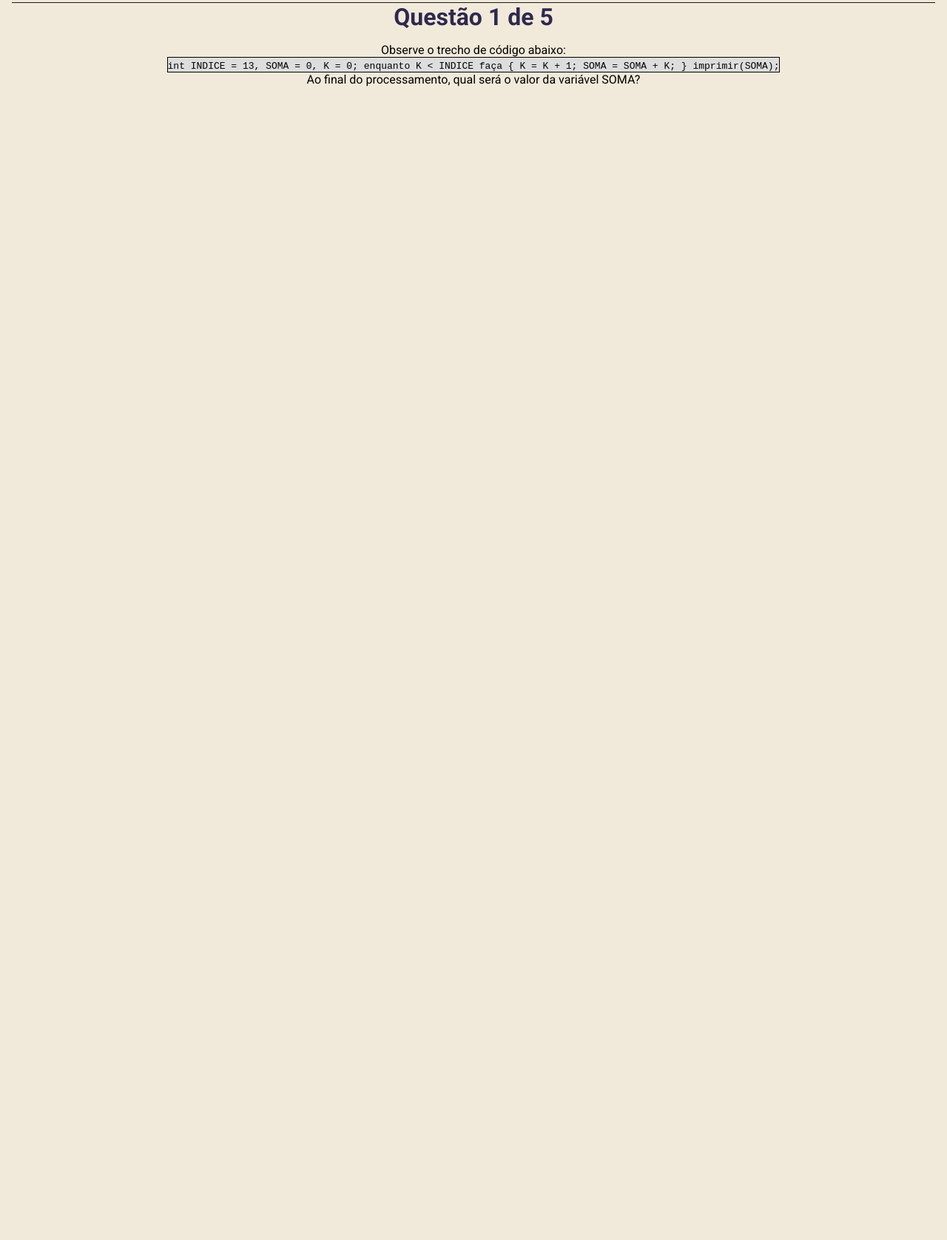
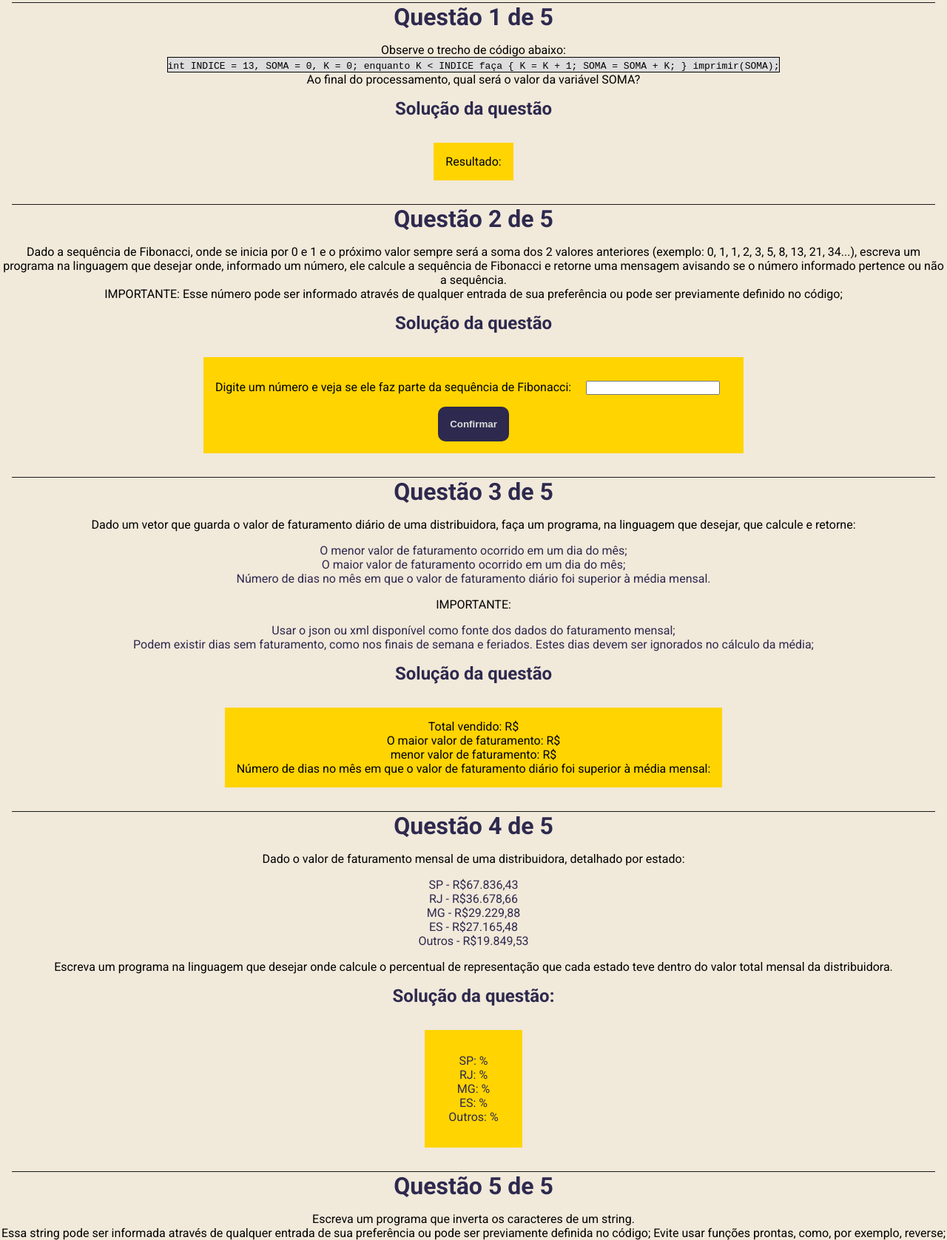
Before and after one commit to Pedroferreira23-code/Teste-target-Sistemas, a plain HTML site: page index.html in a window 1280 px wide. Shown: the part 13-1690 px from the top of the page at 74% size. Before the commit the page ends 800 px from the top, so only its background shows below. Drawn offline with Linux system fonts and the light colour scheme.

Commit message:
codigo final do teste target

```diff
--- a/index.html
+++ b/index.html
@@ -6,7 +6,7 @@
   <meta http-equiv="X-UA-Compatible" content="IE=edge">
   <meta name="viewport" content="width=device-width, initial-scale=1.0">
   <link rel="stylesheet" href="style.css">
-  <title>Teste Desenvolvedor - Target Sistemas</title>
+  <title>Teste-Target Sistemas</title>
 </head>
 
 <body>
@@ -25,8 +25,93 @@
   </div>
   <p>Ao final do processamento, qual será o valor da variável SOMA?</p>
   <!--SOLUÇÃO QUESTÃO 1-->
+  <h2>Solução da questão</h2>
+  <div id="solution">
+    <p>Resultado: <span id="sumResult"></span></p>
+  </div>
+  <h1>Questão 2 de 5</h1>
+  <p>Dado a sequência de Fibonacci, onde se inicia por 0 e 1 e o próximo valor sempre será a soma dos 2 valores
+    anteriores (exemplo: 0, 1, 1, 2, 3, 5, 8, 13, 21, 34...), escreva um programa na linguagem que desejar onde,
+    informado um número, ele calcule a sequência de Fibonacci e retorne uma mensagem avisando se o número informado
+    pertence ou não a sequência.</p>
 
+  <p>IMPORTANTE:
+    Esse número pode ser informado através de qualquer entrada de sua preferência ou pode ser previamente definido no
+    código;</p>
 
+  <!-- SOLUÇÃO QUESTÃO 2 -->
+  <h2>Solução da questão</h2>
+  <div id="solution">
+    <label for="number-input">Digite um número e veja se ele faz parte da sequência de Fibonacci:</label>
+    <input type="number" id="number-input">
+    <button id="check-button">Confirmar</button>
+    <span id="result"></span>
+  </div>
+  <h1>Questão 3 de 5</h1>
+  <p>Dado um vetor que guarda o valor de faturamento diário de uma distribuidora, faça um programa, na linguagem que
+    desejar, que calcule e retorne:
+  <ul>
+    <li>O menor valor de faturamento ocorrido em um dia do mês;</li>
+    <li>O maior valor de faturamento ocorrido em um dia do mês;</li>
+    <li>Número de dias no mês em que o valor de faturamento diário foi superior à média mensal.</li>
+  </ul>
+  </p>
+  <p>IMPORTANTE:</p>
+  <ol>
+    <li>Usar o json ou xml disponível como fonte dos dados do faturamento mensal;</li>
+    <li>Podem existir dias sem faturamento, como nos finais de semana e feriados. Estes dias devem ser ignorados no
+      cálculo da média;</li>
+  </ol>
+
+  <!--SOLUÇÃO QUESTÃO 3 -->
+  <h2>Solução da questão</h2>
+  <div id="solution">
+    <p id="total">Total vendido: R$ <span></span></p>
+    <p id="dayMost">O maior valor de faturamento: R$ <span></span></p>
+    <p id="dayLeast"> menor valor de faturamento: R$ <span></span></p>
+    <p id="monthlyAvg">Número de dias no mês em que o valor de faturamento diário foi superior à média mensal:
+      <span></span>
+    </p>
+  </div>
+  <h1>Questão 4 de 5</h1>
+  <p>Dado o valor de faturamento mensal de uma distribuidora, detalhado por estado:</p>
+  <ul>
+    <li> SP - R$67.836,43</li>
+    <li> RJ - R$36.678,66</li>
+    <li> MG - R$29.229,88</li>
+    <li> ES - R$27.165,48</li>
+    <li> Outros - R$19.849,53</li>
+  </ul>
+  <p> Escreva um programa na linguagem que desejar onde calcule o percentual de representação que cada estado teve
+    dentro do valor total mensal da distribuidora.</p>
+
+  <!--SOLUÇÃO DA QUESTÃO 4 -->
+  <h2>Solução da questão:</h2>
+  <div id="solution">
+    <ul id="resultShare">
+      <li> SP: %</li>
+      <li> RJ: %</li>
+      <li> MG: %</li>
+      <li> ES: %</li>
+      <li> Outros: %</li>
+    </ul>
+  </div>
+  <h1>Questão 5 de 5</h1>
+  <p> Escreva um programa que inverta os caracteres de um string.</p>
+  Essa string pode ser informada através de qualquer entrada de sua preferência ou pode ser previamente
+  definida no
+  código;
+  Evite usar funções prontas, como, por exemplo, reverse;</p>
+  </ul>
+  <!--SOLUÇÃO DA QUESTÃO 5-->
+  <div id="solution">
+    <h2>Soluçao da questão</h2>
+    <label for="wordInput">Digite uma palavra:</label>
+    <input type="text" id="wordInput">
+    <button id="reverseButton">Reverse</button>
+    <span id="resultReverse"></span>
+  </div>
+  <script type="module" src="./main.js"></script>
 </body>
 
 </html>
--- a/main.js
+++ b/main.js
@@ -1,4 +1,11 @@
 import sumResult from './scripts/sumResult.js';
-
+import isFibonacci from './scripts/isFibonacci.js';
+import billStatus from './scripts/billStatus.js';
+import stateShare from './scripts/stateShare.js';
+import reverseWord from './scripts/reverseWord.js';
 
 sumResult();
+isFibonacci();
+billStatus();
+stateShare();
+reverseWord();
```
Also changed, not shown: scripts/billStatus.js (added), scripts/isFibonacci.js (added), scripts/reverseWord.js (added), scripts/sumResult.js (indentation only), style.css (line endings or trailing spaces).
